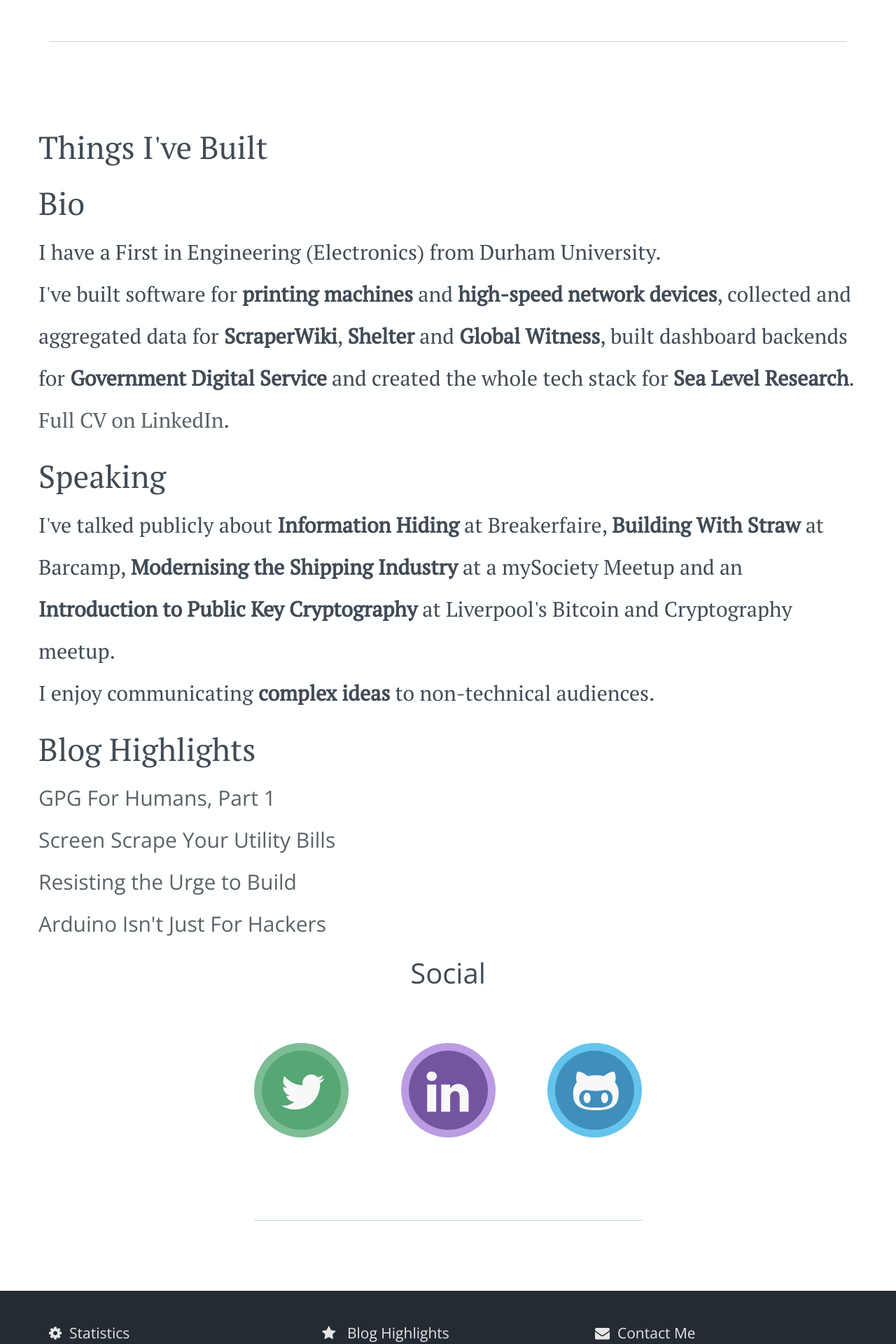
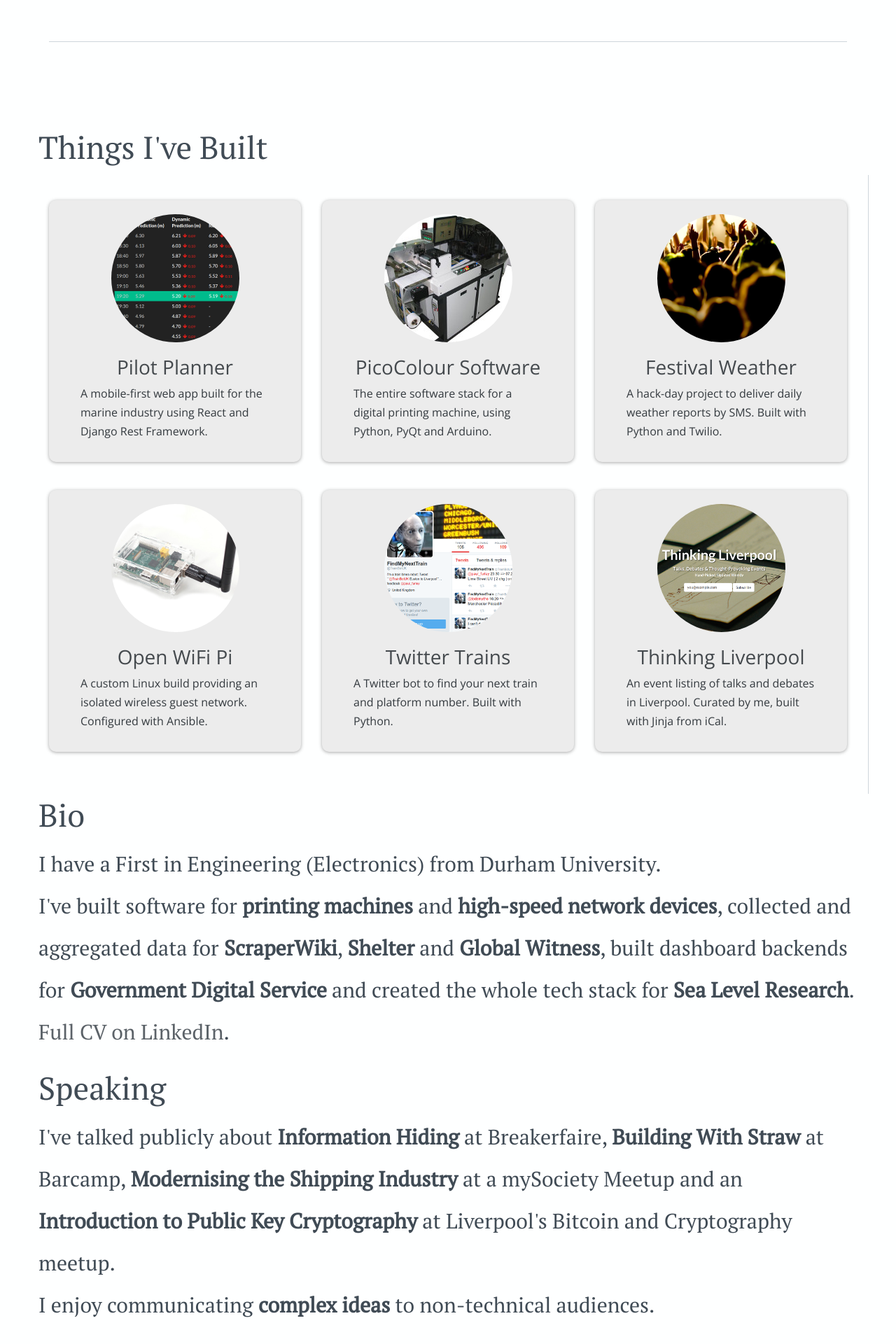
Before and after one commit to fawkesley/paulfurley.github.io, a Jekyll site: the page built from index.html, in a window 1280 px wide. Shown: the part 658-2578 px from the top of the page at 70% size. Built offline with Jekyll 4.4.1, drawn with Linux system fonts in a browser that asks for light colours; nearby versions of some CDN libraries.

Commit message:
Add "things I've built" section
Fixes #7

```diff
--- a/css/styles-paulfurley.css
+++ b/css/styles-paulfurley.css
@@ -6,3 +6,7 @@
   float: left;
   display: block;
 }
+
+article.blog-teaser {
+    padding-bottom: 20px;
+}
--- a/index.html
+++ b/index.html
@@ -29,6 +29,113 @@
     <div class="container">
       <div class="row">
         <h1>Things I've Built</h1>
+        <div class="col-md-12 blog-main">
+          <div class="row">
+
+            <div class="col-md-4 col-sm-6">
+              <article class="blog-teaser">
+                <header>
+                  <a href="#">
+                  <img src="/img/pilot-planner-thumbnail.png" alt="TODO">
+                  <h3>Pilot Planner</h3>
+                </a>
+                </header>
+
+                <div class="body">
+                  A mobile-first web app built for the marine industry using
+                  React and Django Rest Framework.
+                </div>
+
+              </article>
+            </div>
+
+            <div class="col-md-4 col-sm-6">
+              <article class="blog-teaser">
+                <header>
+                  <a href="#">
+                    <img src="/img/picocolour-thumbnail.jpg" alt="TODO">
+                    <h3>PicoColour Software</h3>
+                  </a>
+                </header>
+
+                <div class="body">
+                  The entire software stack for a digital printing machine,
+                  using Python, PyQt and Arduino.
+                </div>
+
+              </article>
+            </div>
+
+            <div class="col-md-4 col-sm-6">
+              <article class="blog-teaser">
+                <header>
+                  <a href="#">
+                    <img src="/img/festival-weather-thumbnail.png" alt="TODO">
+                    <h3>Festival Weather</h3>
+                  </a>
+                </header>
+
+                <div class="body">
+                  A hack-day project to deliver daily weather reports by SMS.
+                  Built with Python and Twilio.
+                </div>
+
+              </article>
+            </div>
+
+            <div class="col-md-4 col-sm-6">
+              <article class="blog-teaser">
+                <header>
+                  <a href="#">
+                    <img src="/img/open-wifi-pi-thumbnail.png" alt="TODO">
+                    <h3>Open WiFi Pi</h3>
+                  </a>
+                </header>
+
+                <div class="body">
+                  A custom Linux build providing an isolated wireless
+                  guest network. Configured with Ansible.
+                </div>
+
+              </article>
+            </div>
+
+            <div class="col-md-4 col-sm-6">
+              <article class="blog-teaser">
+                <header>
+                  <a href="#">
+                    <img src="/img/twitter-train-times-thumbnail.png" alt="TODO">
+                    <h3>Twitter Trains</h3>
+                  </a>
+                </header>
+
+                <div class="body">
+                  A Twitter bot to find your next train and platform
+                  number. Built with Python.
+                </div>
+
+              </article>
+            </div>
+
+            <div class="col-md-4 col-sm-6">
+              <article class="blog-teaser">
+                <header>
+                  <a href="http://www.thinkingliverpool.com">
+                    <img src="/img/thinking-liverpool-thumbnail.png" alt="TODO">
+                    <h3>Thinking Liverpool</h3>
+                  </a>
+                </header>
+
+                <div class="body">
+                  An event listing of talks and debates in Liverpool. Curated
+                  by me, built with Jinja from iCal.
+                </div>
+
+              </article>
+            </div>
+          </div>
+        </div>
+
         <h1>Bio</h1>
         <span class="about-small">
         I have a First in Engineering (Electronics) from Durham University.<br/>
```
Also changed, not shown: img/festival-weather-thumbnail.png (added), img/open-wifi-pi-thumbnail.png (added), img/picocolour-thumbnail.jpg (added), img/pilot-planner-thumbnail.png (added), img/thinking-liverpool-thumbnail.png (added), img/twitter-train-times-thumbnail.png (added).
